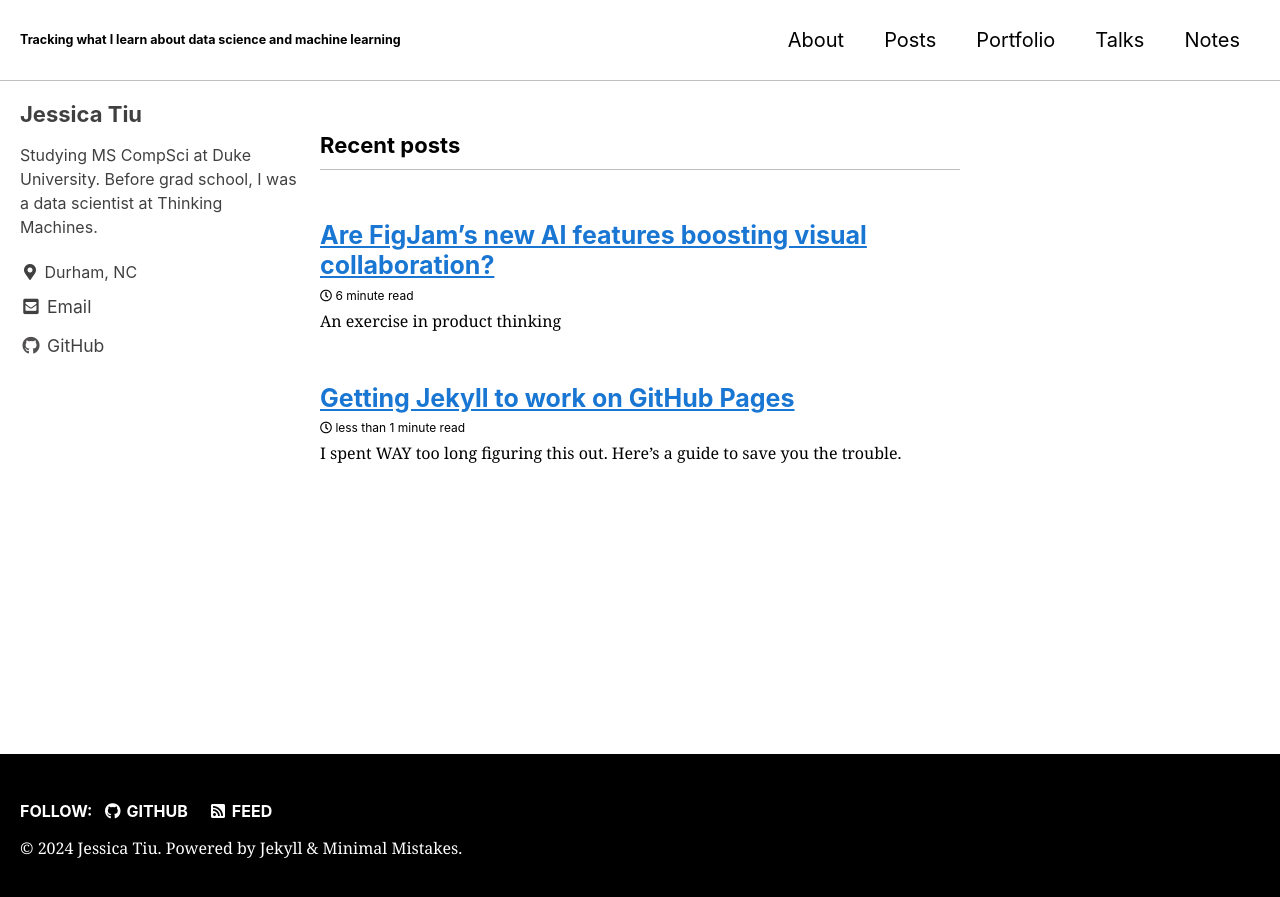
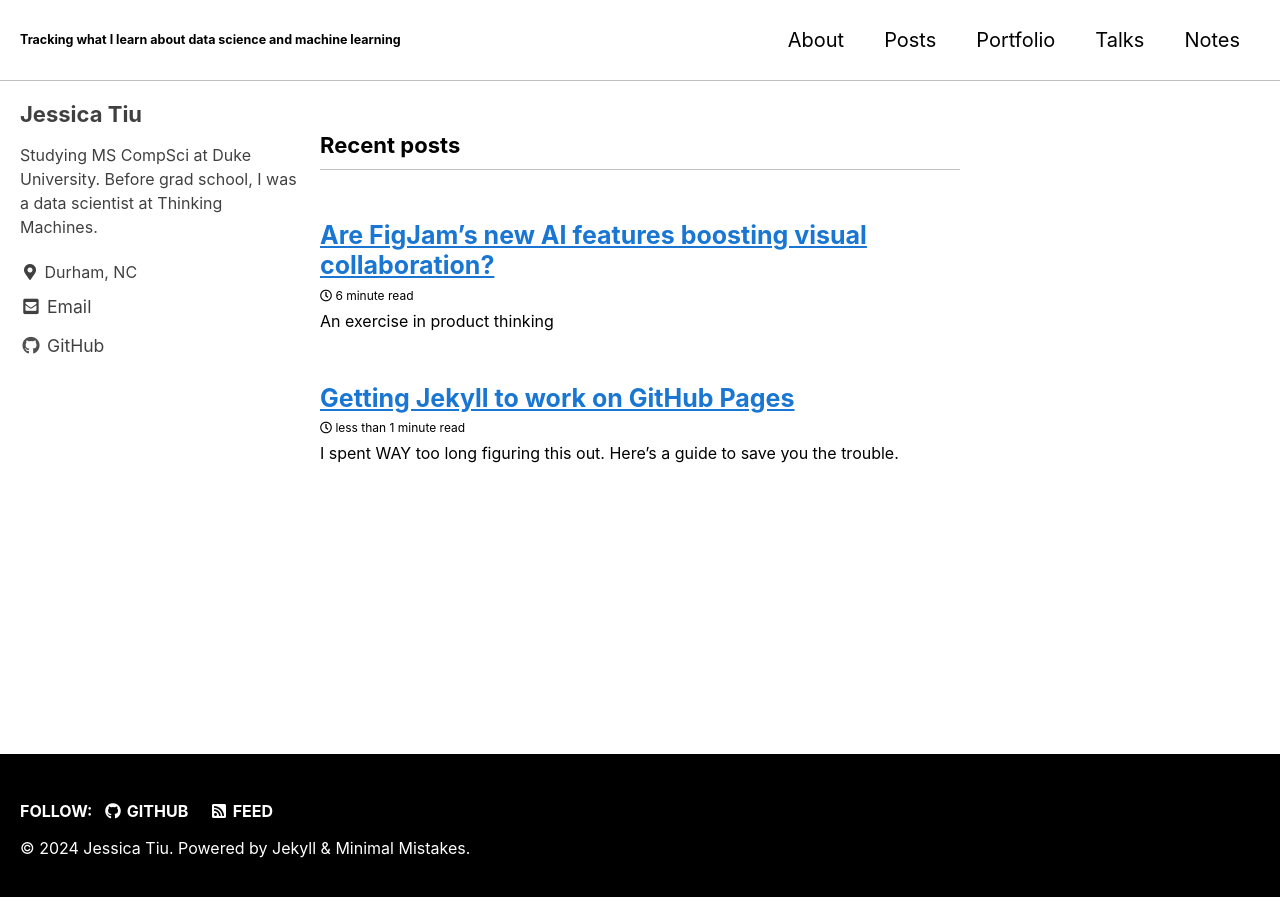
Before and after one commit to jgtiu/jgtiu.github.io, a Jekyll site: the page built from index.html, in a window 1280 px wide. Shown: the top 897 px of the page. Built offline with Jekyll 4.4.1, drawn with Linux system fonts in a browser that asks for light colours; cached includes are drawn as plain includes; the list of posts is cut into pages by our own code.

Commit message:
Reset global and caption font family to default

```diff
--- a/assets/css/main.scss
+++ b/assets/css/main.scss
@@ -23,9 +23,9 @@
 $calisto: "Calisto MT", serif !default;
 $garamond: Garamond, serif !default;
 
-$global-font-family           : $serif !default;
+// $global-font-family           : $serif !default;
 $header-font-family           : $sans-serif !default;
-$caption-font-family          : $serif !default;
+// $caption-font-family          : $serif !default;
 
 /* type scale */
 $type-size-1: 2.441em !default;
```
